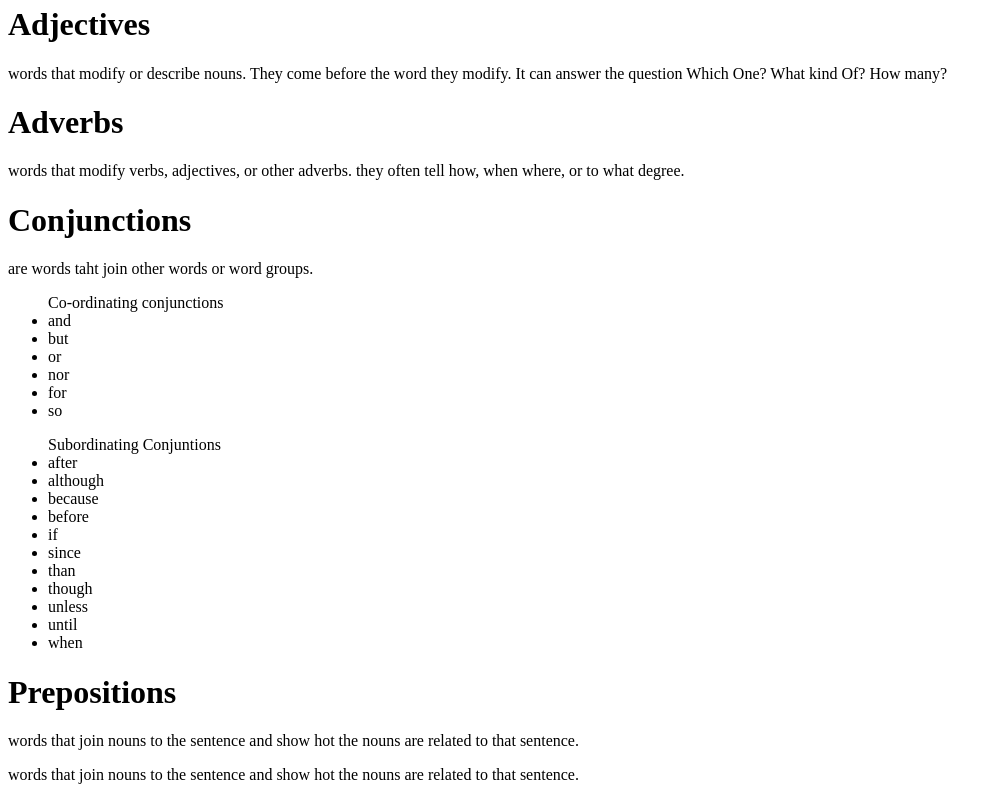
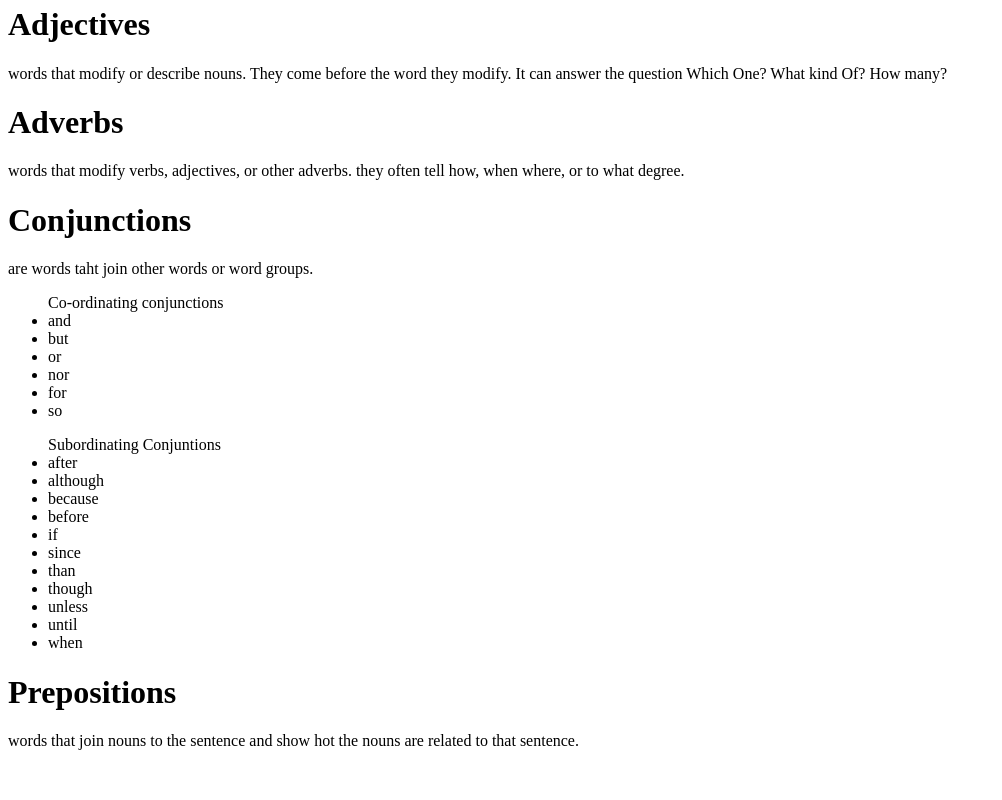
Before and after one commit to camorris/english-practice, a plain HTML site: page index.html in a window 1280 px wide. Shown: the part 1538-2338 px from the top of the page, without its empty margins (0-1002 px from the left). After the commit the page ends 2304 px from the top, so only its background shows below. Drawn offline with Linux system fonts and the light colour scheme.

Commit message:
Delete -got rid of repeated content

```diff
--- a/index.html
+++ b/index.html
@@ -155,9 +155,7 @@
 			<p>
 				words that join nouns to the sentence and show hot the nouns are  related to that sentence.
 			</p>
-			<p>
-				words that join nouns to the sentence and show hot the nouns are  related to that sentence.
-			</p>
+
 		</div>
 	</body>
 </html>
```
